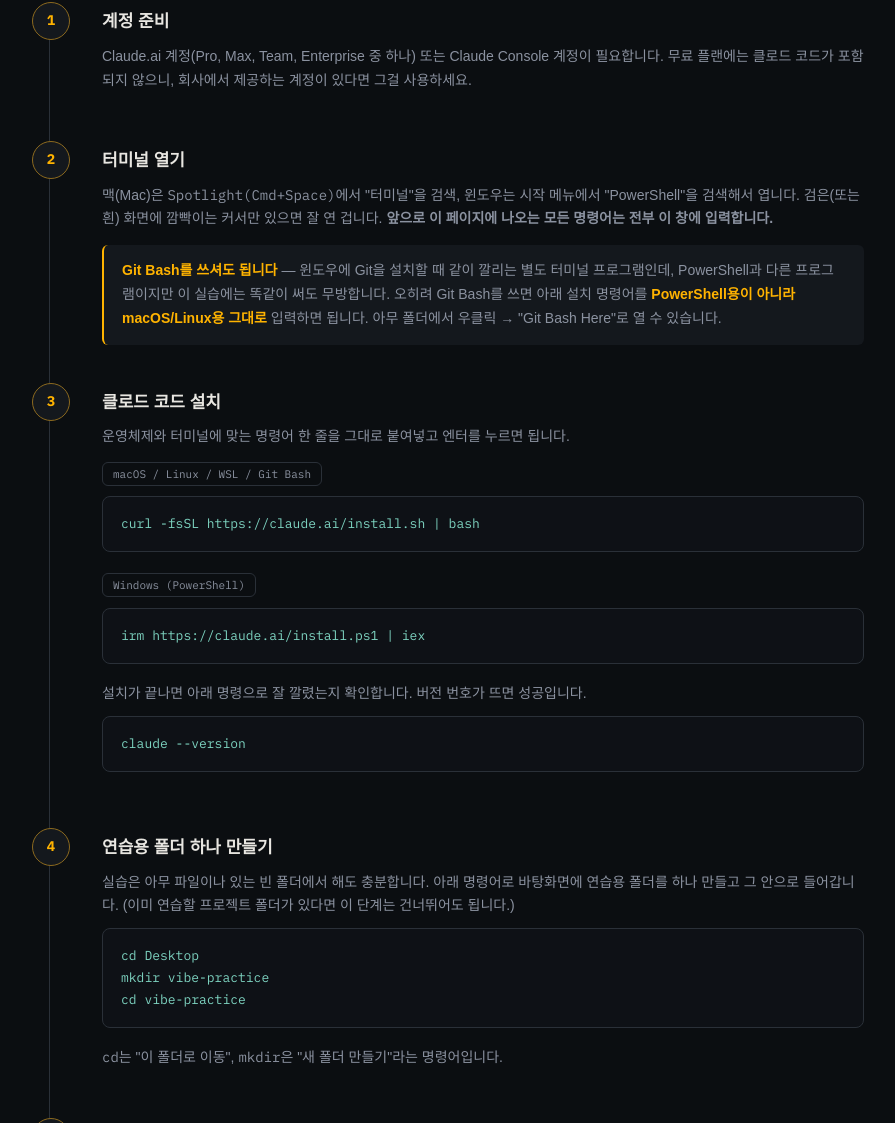
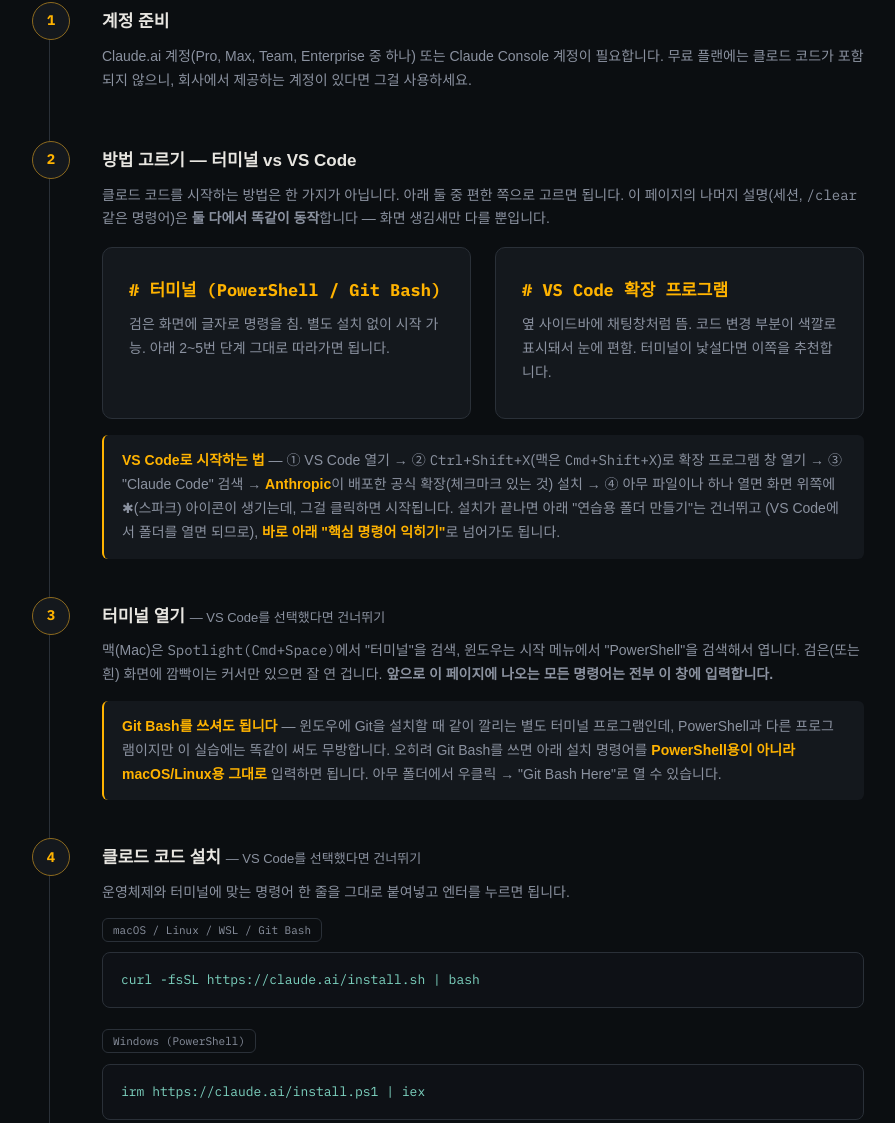
Before and after one commit to eunu12345678-afk/vibe-coding-roadmap, a plain HTML site: page index.html in a window 1280 px wide. Shown: the part 2653-3776 px from the top of the page, without its empty margins (192-1087 px from the left). Drawn offline with Linux system fonts and the light colour scheme; a web font is replaced by a local one.

Commit message:
Update index.html

```diff
--- a/index.html
+++ b/index.html
@@ -370,14 +370,31 @@
         <p>Claude.ai 계정(Pro, Max, Team, Enterprise 중 하나) 또는 Claude Console 계정이 필요합니다. 무료 플랜에는 클로드 코드가 포함되지 않으니, 회사에서 제공하는 계정이 있다면 그걸 사용하세요.</p>
       </div>
       <div class="setup-step">
-        <h4>터미널 열기</h4>
+        <h4>방법 고르기 — 터미널 vs VS Code</h4>
+        <p>클로드 코드를 시작하는 방법은 한 가지가 아닙니다. 아래 둘 중 편한 쪽으로 고르면 됩니다. 이 페이지의 나머지 설명(세션, <span class="mono">/clear</span> 같은 명령어)은 <b>둘 다에서 똑같이 동작</b>합니다 — 화면 생김새만 다를 뿐입니다.</p>
+        <div class="intro-grid" style="margin-top:16px;">
+          <div class="info-card">
+            <h4># 터미널 (PowerShell / Git Bash)</h4>
+            <p>검은 화면에 글자로 명령을 침. 별도 설치 없이 시작 가능. 아래 2~5번 단계 그대로 따라가면 됩니다.</p>
+          </div>
+          <div class="info-card">
+            <h4># VS Code 확장 프로그램</h4>
+            <p>옆 사이드바에 채팅창처럼 뜸. 코드 변경 부분이 색깔로 표시돼서 눈에 편함. 터미널이 낯설다면 이쪽을 추천합니다.</p>
+          </div>
+        </div>
+        <div class="stage-callout" style="margin-top:16px;margin-bottom:0;">
+          <b>VS Code로 시작하는 법</b> — ① VS Code 열기 → ② <span class="mono">Ctrl+Shift+X</span>(맥은 <span class="mono">Cmd+Shift+X</span>)로 확장 프로그램 창 열기 → ③ "Claude Code" 검색 → <b>Anthropic</b>이 배포한 공식 확장(체크마크 있는 것) 설치 → ④ 아무 파일이나 하나 열면 화면 위쪽에 <span class="mono">✱</span>(스파크) 아이콘이 생기는데, 그걸 클릭하면 시작됩니다. 설치가 끝나면 아래 "연습용 폴더 만들기"는 건너뛰고 (VS Code에서 폴더를 열면 되므로), <b>바로 아래 "핵심 명령어 익히기"</b>로 넘어가도 됩니다.
+        </div>
+      </div>
+      <div class="setup-step">
+        <h4>터미널 열기 <span style="font-weight:400;color:var(--text-dim);font-size:13px;">— VS Code를 선택했다면 건너뛰기</span></h4>
         <p>맥(Mac)은 <span class="mono">Spotlight(Cmd+Space)</span>에서 "터미널"을 검색, 윈도우는 시작 메뉴에서 "PowerShell"을 검색해서 엽니다. 검은(또는 흰) 화면에 깜빡이는 커서만 있으면 잘 연 겁니다. <b>앞으로 이 페이지에 나오는 모든 명령어는 전부 이 창에 입력합니다.</b></p>
         <div class="stage-callout" style="margin-top:14px;margin-bottom:0;">
           <b>Git Bash를 쓰셔도 됩니다</b> — 윈도우에 Git을 설치할 때 같이 깔리는 별도 터미널 프로그램인데, PowerShell과 다른 프로그램이지만 이 실습에는 똑같이 써도 무방합니다. 오히려 Git Bash를 쓰면 아래 설치 명령어를 <b>PowerShell용이 아니라 macOS/Linux용 그대로</b> 입력하면 됩니다. 아무 폴더에서 우클릭 → "Git Bash Here"로 열 수 있습니다.
         </div>
       </div>
       <div class="setup-step">
-        <h4>클로드 코드 설치</h4>
+        <h4>클로드 코드 설치 <span style="font-weight:400;color:var(--text-dim);font-size:13px;">— VS Code를 선택했다면 건너뛰기</span></h4>
         <p>운영체제와 터미널에 맞는 명령어 한 줄을 그대로 붙여넣고 엔터를 누르면 됩니다.</p>
         <span class="os-tab-label">macOS / Linux / WSL / Git Bash</span>
         <div class="code-block">curl -fsSL https://claude.ai/install.sh | bash</div>
@@ -388,6 +405,7 @@
       </div>
       <div class="setup-step">
         <h4>연습용 폴더 하나 만들기</h4>
+        <p style="margin-bottom:10px;"><span class="mono">VS Code를 선택했다면</span> — 왼쪽 위 "Open Folder"로 아무 빈 폴더나 열어두면 이 단계는 끝입니다. <span class="mono">터미널을 선택했다면</span> — 아래 명령어대로 진행하세요.</p>
         <p>실습은 아무 파일이나 있는 빈 폴더에서 해도 충분합니다. 아래 명령어로 바탕화면에 연습용 폴더를 하나 만들고 그 안으로 들어갑니다. (이미 연습할 프로젝트 폴더가 있다면 이 단계는 건너뛰어도 됩니다.)</p>
         <div class="code-block">cd Desktop
 mkdir vibe-practice
```
